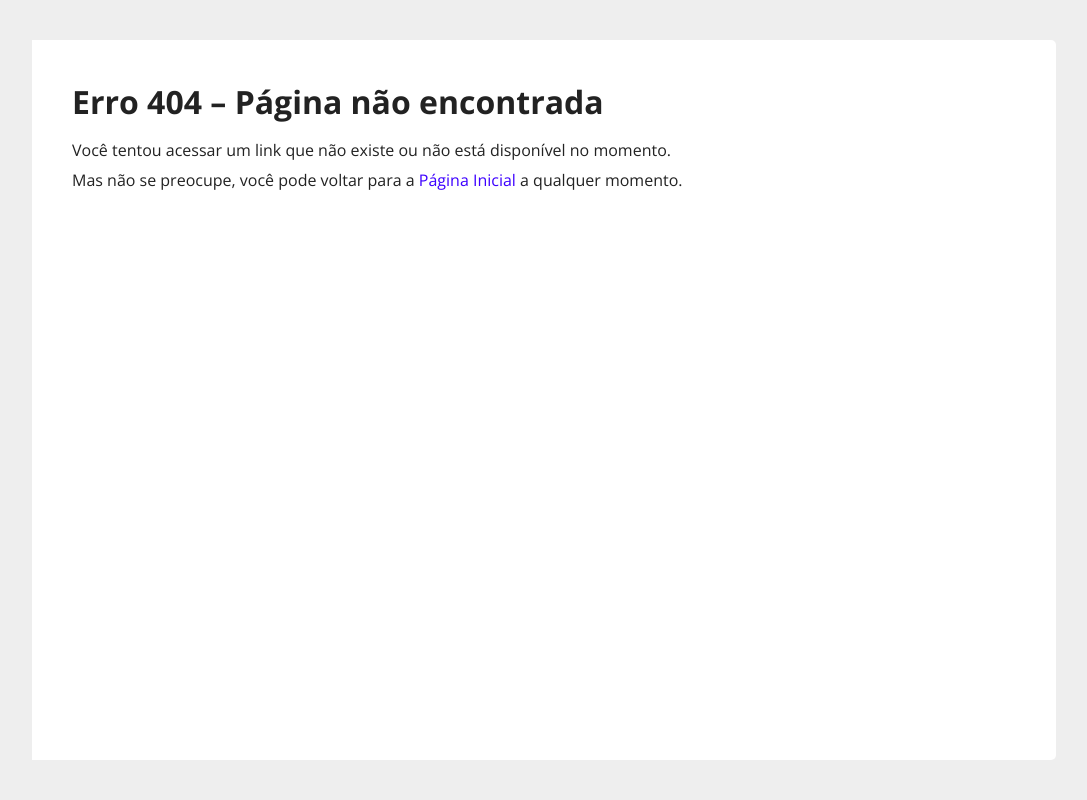
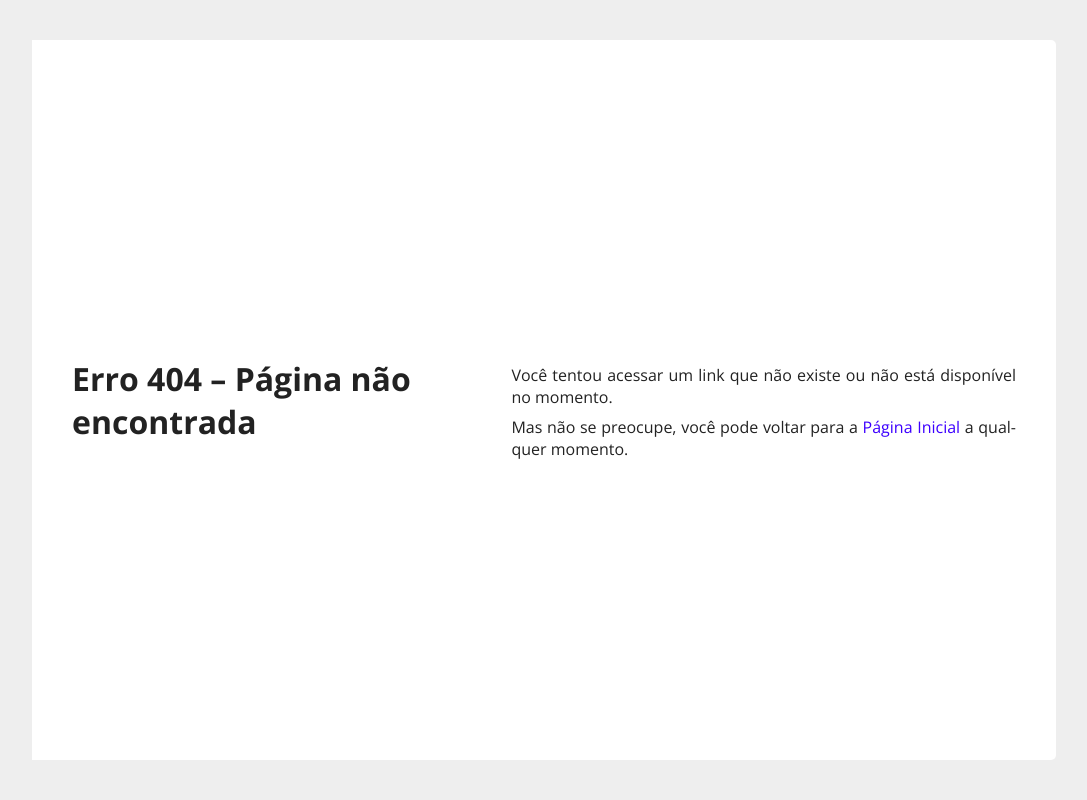
Before and after one commit to douglasspeck/misc, a PHP site: page /ERROR/404.php in a window 1280 px wide. Shown: the whole page, without its empty margins (96-1183 px from the left). Run offline with PHP 8.4, Linux system fonts and the light colour scheme; data that the repository does not hold is empty.

Commit message:
Added custom 404 page

```diff
--- a/ERROR/404.php
+++ b/ERROR/404.php
@@ -6,7 +6,7 @@
         $resources = [];
         include '../PHP/head.php';
     ?>
-<body>
+<body class="error">
     <main>
         <header>
             <h1>
@@ -17,6 +17,6 @@
             <p>Você tentou acessar um link que não existe ou não está disponível no momento.</p>
             <p>Mas não se preocupe, você pode voltar para a <a href="../">Página Inicial</a> a qualquer momento.</p>
         </section>
-        </main>
+    </main>
 </body>
 </html>
```
